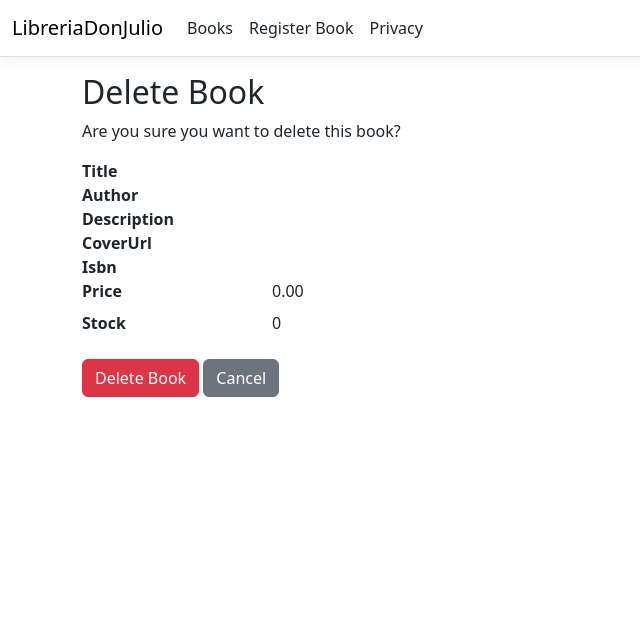
After one commit to KluttsX/crud-library, an ASP.NET Core app: template LibreriaDonJulio/Views/Books/Delete.cshtml in a window 1280 px wide. The commit adds this page. Shown: the top 637 px of the page, without its empty margins (0-640 px from the left). Run offline with ASP.NET Core 8, Linux system fonts and the light colour scheme; the template is opened without the code that fills it, so the values that code supplies are empty; style sheets or scripts are compiled from the project's sources.

Commit message:
Add delete view to remove registered-books

```diff
--- /dev/null
+++ b/LibreriaDonJulio/Views/Books/Delete.cshtml
@@ -0,0 +1,44 @@
+@model LibreriaDonJulio.Models.Book
+
+@{
+    ViewData["Title"] = "Delete Book";
+}
+
+<h2>Delete Book</h2>
+
+<p>Are you sure you want to delete this book?</p>
+
+<dl class="row">
+    <dt class="col-sm-2">Title</dt>
+    <dd class="col-sm-10">@Model.Title</dd>
+
+    <dt class="col-sm-2">Author</dt>
+    <dd class="col-sm-10">@Model.Author</dd>
+
+    <dt class="col-sm-2">Description</dt>
+    <dd class="col-sm-10">@Model.Description</dd>
+
+    <dt class="col-sm-2">CoverUrl</dt>
+    <dd class="col-sm-10">@Model.CoverUrl</dd>
+
+    <dt class="col-sm-2">Isbn</dt>
+    <dd class="col-sm-10">@Model.Isbn</dd>
+
+    <dt class="col-sm-2">Price</dt>
+    <dd class="col-sm-10">@Model.Price.ToString("F2")</dd>
+
+    <dt class="col-sm-2">Stock</dt>
+    <dd class="col-sm-10">@Model.Stock</dd>
+</dl>
+
+<form asp-action="Delete" asp-route-id="@Model.Id" method="post">
+
+    <button type="submit" class="btn btn-danger">
+        Delete Book
+    </button>
+
+    <a asp-action="Index" class="btn btn-secondary">
+        Cancel
+    </a>
+
+</form>
--- a/LibreriaDonJulio/Views/Books/Index.cshtml
+++ b/LibreriaDonJulio/Views/Books/Index.cshtml
@@ -38,8 +38,11 @@
                 <td>@book.Price.ToString("F2")</td>
                 <td>@book.Stock</td>
                 <td>
-                    <a asp-action="Edit" asp-route-id="@book.Id" class="btn btn-warning btn-sm">
+                    <a asp-action="Edit" asp-route-id="@book.Id" class="btn btn-warning btn-sm mb-3">
                         Edit
+                    </a>
+                    <a asp-action="Delete" asp-route-id="@book.Id" class="btn btn-danger btn-sm">
+                        Delete
                     </a>
                 </td>
             </tr>
```
Also changed, not shown: LibreriaDonJulio/Controllers/BooksController.cs (+30 -0 lines).
